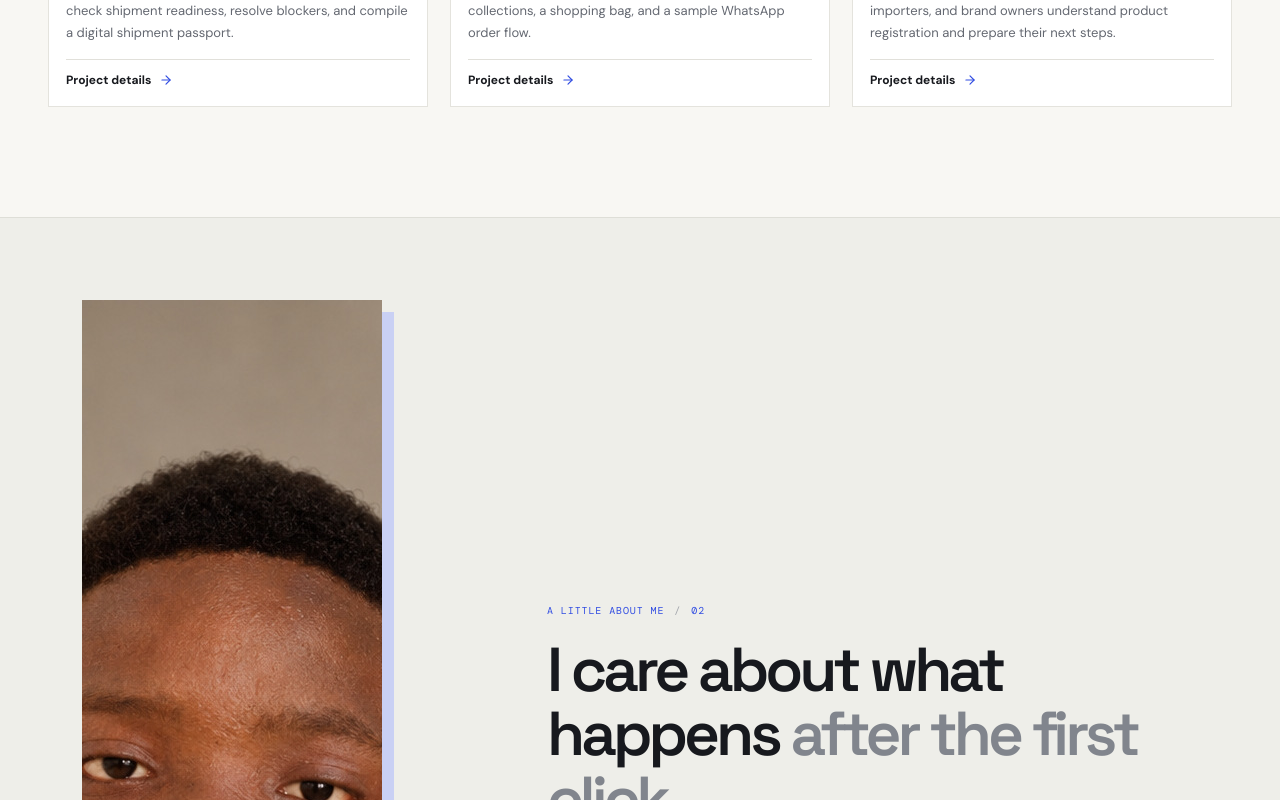
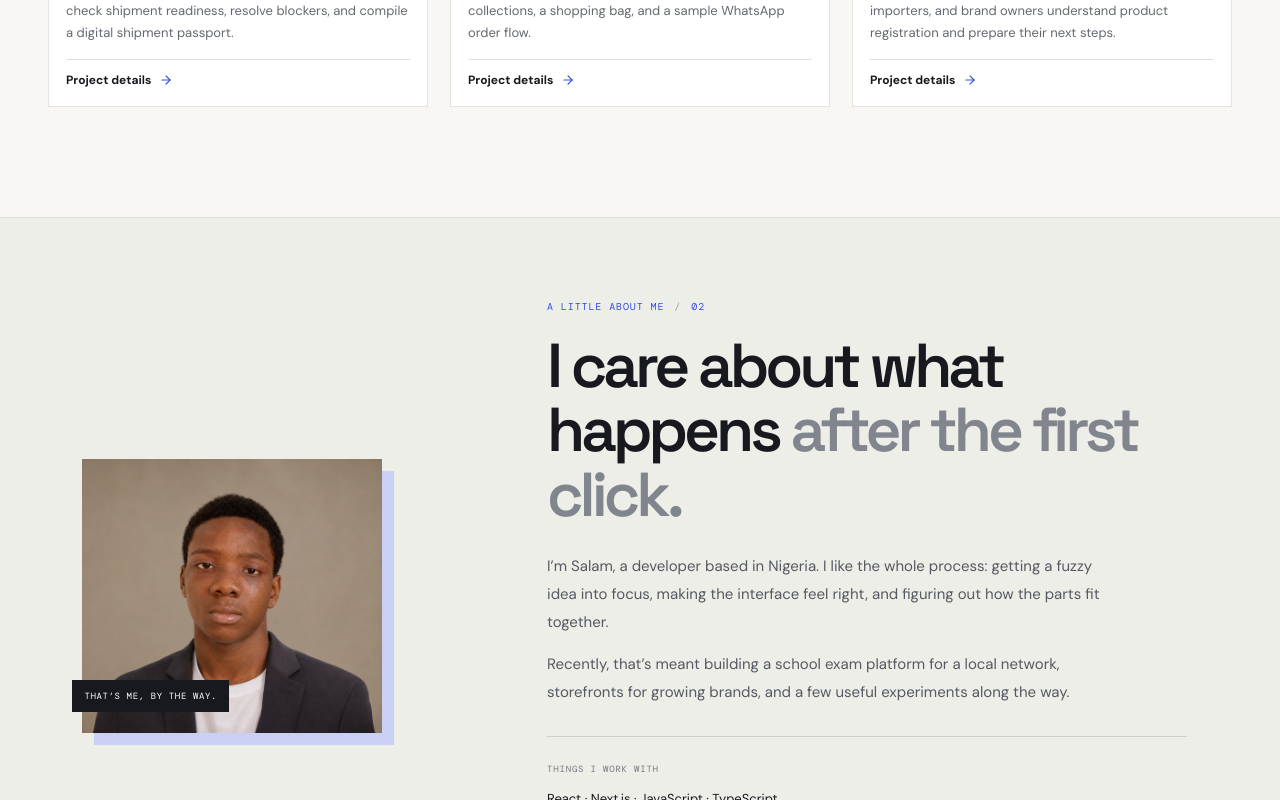
Before and after one commit to salzyff/salzyx-react-portfolio, a React (Vite) app: page / in a window 1280 px wide. Shown: the part 3995-4795 px from the top of the page. Built offline with nearby package versions, Linux system fonts and the light colour scheme.

Commit message:
Fix portrait height on portfolio

```diff
--- a/src/styles.css
+++ b/src/styles.css
@@ -138,7 +138,7 @@ button:focus-visible,a:focus-visible,input:focus-visible{outline:3px solid #8092
 .about-inner{padding-block:82px;display:grid;grid-template-columns:.7fr 1.3fr;gap:11%;align-items:center}
 .about-photo{position:relative;width:min(100%,300px);justify-self:center}
 .about-photo:before{content:'';position:absolute;inset:12px -12px -12px 12px;background:#c9d0f4}
-.about-photo img{position:relative;display:block;width:100%;aspect-ratio:1312/1199;object-fit:cover;object-position:center;filter:none}
+.about-photo img{position:relative;display:block;width:100%;height:auto;aspect-ratio:1312/1199;object-fit:cover;object-position:center;filter:none}
 .about-photo>span{position:absolute;left:-10px;bottom:21px;background:var(--ink);color:#fff;padding:10px 12px;font:9px var(--mono);letter-spacing:.07em}
 .about-copy{max-width:640px}
 .about-copy>.eyebrow{color:var(--blue)}
```
